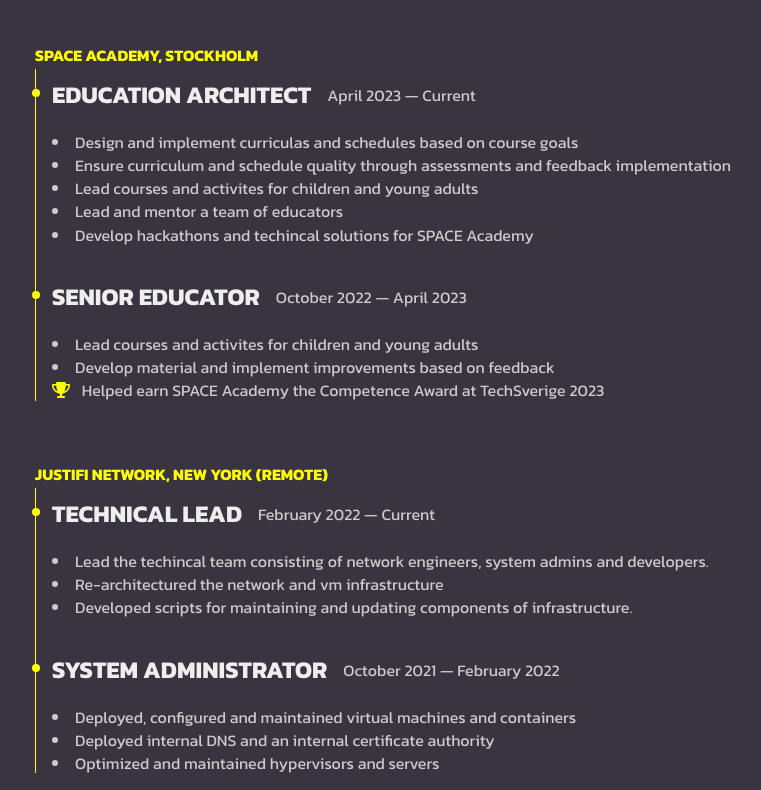
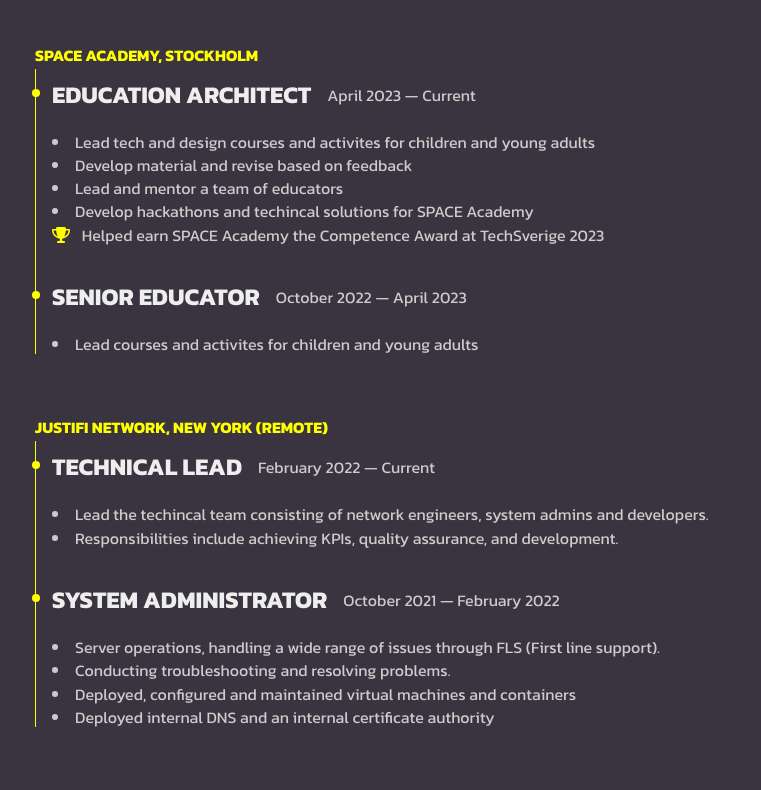
Before and after one commit to LeoEricson/leoericson.com, a SvelteKit app: page / in a window 1280 px wide. Shown: the part 780-1570 px from the top of the page, without its empty margins (12-773 px from the left). Built offline with nearby package versions, Linux system fonts and the light colour scheme.

Commit message:
Update +page.svelte

```diff
--- a/src/routes/+page.svelte
+++ b/src/routes/+page.svelte
@@ -88,13 +88,14 @@
 				<p>April 2023 — Current</p>
 			</div>
 			<ul>
-				<li>Design and implement curriculas and schedules based on course goals</li>
-				<li>
-					Ensure curriculum and schedule quality through assessments and feedback implementation
-				</li>
-				<li>Lead courses and activites for children and young adults</li>
+				<li>Lead tech and design courses and activites for children and young adults</li>
+				<li>Develop material and revise based on feedback</li>
 				<li>Lead and mentor a team of educators</li>
 				<li>Develop hackathons and techincal solutions for SPACE Academy</li>
+				<li class="award">
+					<i class="fa-solid fa-trophy active" /> Helped earn SPACE Academy the Competence Award at TechSverige
+					2023
+				</li>
 			</ul>
 
 			<br />
@@ -105,11 +106,6 @@
 			</div>
 			<ul>
 				<li>Lead courses and activites for children and young adults</li>
-				<li>Develop material and implement improvements based on feedback</li>
-				<li class="award">
-					<i class="fa-solid fa-trophy active" /> Helped earn SPACE Academy the Competence Award at TechSverige
-					2023
-				</li>
 			</ul>
 		</div>
 	</div>
@@ -123,11 +119,8 @@
 			</div>
 
 			<ul>
-				<li>
-					Lead the techincal team consisting of network engineers, system admins and developers.
-				</li>
-				<li>Re-architectured the network and vm infrastructure</li>
-				<li>Developed scripts for maintaining and updating components of infrastructure.</li>
+				<li>Lead the techincal team consisting of network engineers, system admins and developers.</li>
+				<li>Responsibilities include achieving KPIs, quality assurance, and development.</li>
 			</ul>
 
 			<br />
@@ -138,9 +131,10 @@
 			</div>
 
 			<ul>
+				<li>Server operations, handling a wide range of issues through FLS (First line support).</li>
+				<li>Conducting troubleshooting and resolving problems.</li>
 				<li>Deployed, configured and maintained virtual machines and containers</li>
 				<li>Deployed internal DNS and an internal certificate authority</li>
-				<li>Optimized and maintained hypervisors and servers</li>
 			</ul>
 		</div>
 	</div>
```
